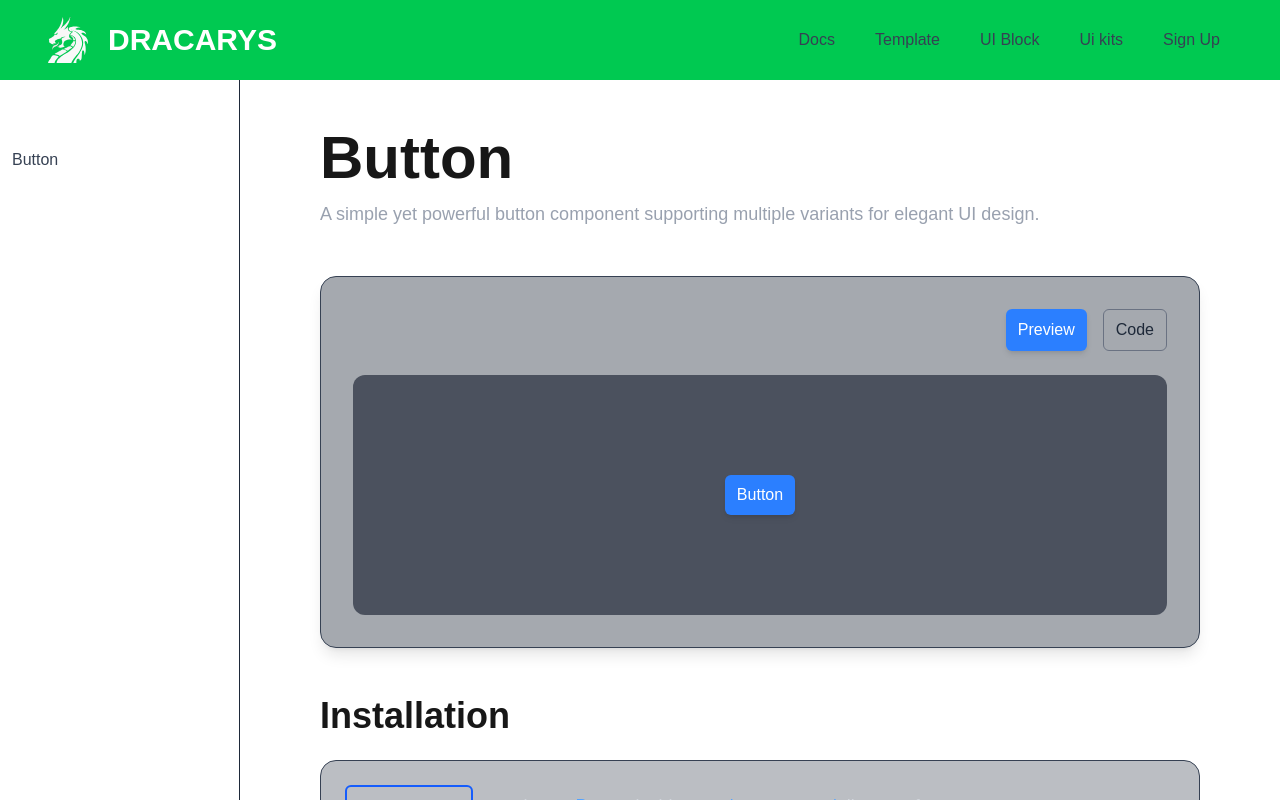
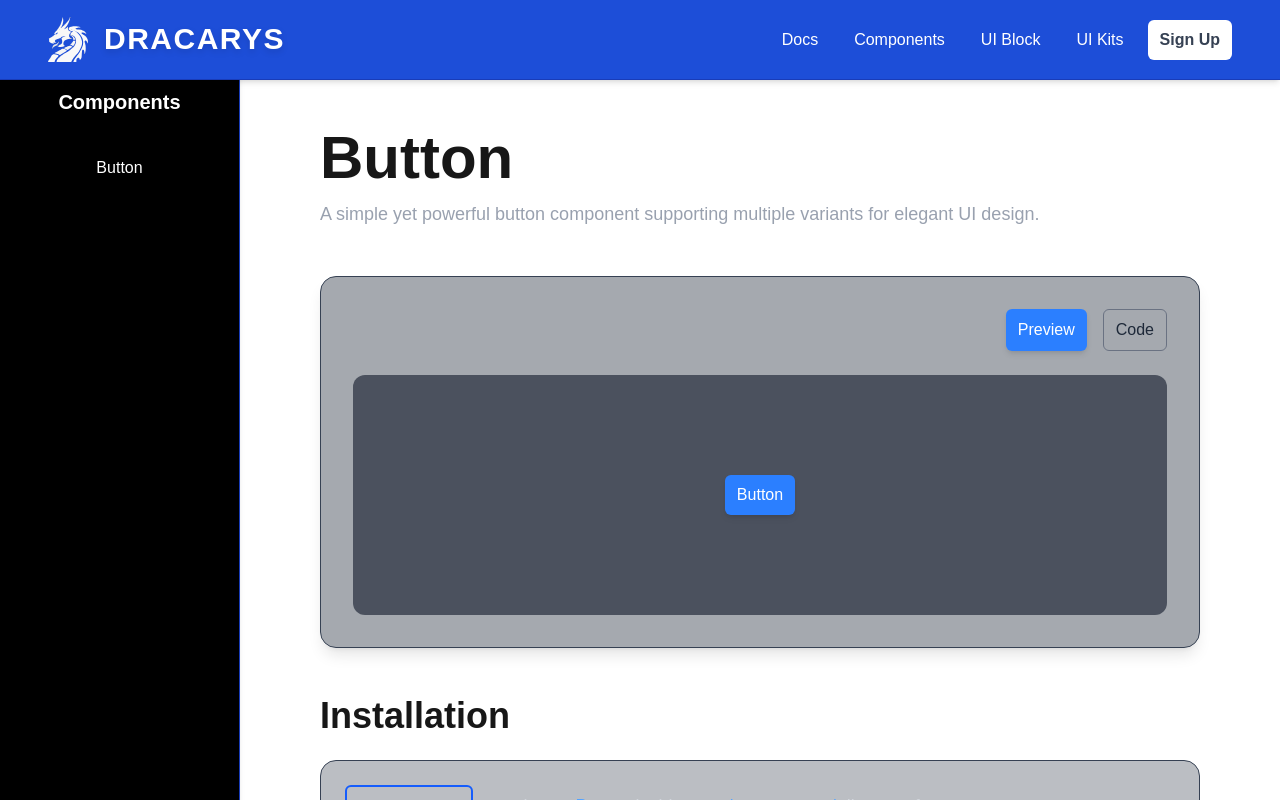
Before and after one commit to rootanvir/components_library-next.js, a Next.js app: page / in a window 1280 px wide. Built offline with nearby package versions, Linux system fonts and the light colour scheme; no server answers; the database is empty.

Commit message:
database config finished

```diff
--- /dev/null
+++ b/app/api/components/route.ts
@@ -0,0 +1,26 @@
+import { createClient } from "@supabase/supabase-js";
+import { NextResponse } from "next/server";
+import fs from "fs";
+import path from "path";
+
+export async function GET() {
+  if (!process.env.SUPABASE_URL || !process.env.SUPABASE_SERVICE_ROLE_KEY) {
+    return NextResponse.json({ error: "Supabase env vars missing" }, { status: 500 });
+  }
+
+  const supabase = createClient(
+    process.env.SUPABASE_URL,
+    process.env.SUPABASE_SERVICE_ROLE_KEY
+  );
+
+  const { data, error } = await supabase.from("components_lib").select("*");
+
+  if (error) {
+    return NextResponse.json({ error: error.message }, { status: 500 });
+  }
+
+  const filePath = path.join(process.cwd(), "public/json/comList.json");
+  fs.writeFileSync(filePath, JSON.stringify(data, null, 2));
+
+  return NextResponse.json(data || []);
+}
--- a/components/lib/Btn.tsx
+++ b/components/lib/Btn.tsx
@@ -1,15 +1,14 @@
-import React from 'react';
-import '../../styles/globals.css';
+import React, { FC } from 'react';
 
 interface BtnProps {
   text: string;
-  variant?: 'filled' | 'outline' | '3d' | 'glow' | 'neon' | 'gradient' | 'filling' | 'default';
+  variant?: 'filled' | 'outline' | '3d' | 'glow' | 'filling' | 'default';
   className?: string;
   image?: string;
   onClick?: () => void;
 }
 
-const Btn: React.FC<BtnProps> = ({ text, variant, className = '', image, onClick }) => {
+const Btn: FC<BtnProps> = ({ text, variant, className = '', image, onClick }) => {
   let base =
     'px-3 py-2 rounded-md cursor-pointer flex items-center justify-center gap-2 transition-all duration-150 font-medium transform';
 
@@ -31,7 +30,7 @@ const Btn: React.FC<BtnProps> = ({ text, variant, className = '', image, onClick
     btnStyle =
       'relative overflow-hidden px-6 py-2 text-blue-600 font-semibold border-2 border-blue-600 rounded-md transition-all duration-200 ease-out active:scale-95 before:absolute before:inset-0 before:bg-blue-600 before:scale-x-0 before:origin-left before:transition-transform before:duration-500 before:ease-out hover:before:scale-x-100 hover:text-white before:-z-10';
   } else {
-    btnStyle = 'text-gray-700 hover:text-gray-500 hover:scale-105 active:scale-95';
+    btnStyle = 'text-gray-700 hover:scale-105 active:scale-95';
   }
 
   return (
--- a/components/main/ComView.tsx
+++ b/components/main/ComView.tsx
@@ -74,6 +74,7 @@ const ComView: FC<Props> = ({ className = "" }) => {
       <Input />
       <Input variant="password" text="Enter password" pass={false} />
       <Input text="Location" variant="location"/>
+      <Btn text="Text" variant ="filling"/>
 
       <FetchDB  />
     </section>
--- a/components/main/Nav.tsx
+++ b/components/main/Nav.tsx
@@ -1,32 +1,41 @@
 'use client';
 
-import React, { FC, useState } from 'react';
+import React, { FC } from 'react';
 import Link from "next/link";
 import Image from "next/image";
 import '../../styles/globals.css';
 import Btn from '../lib/Btn';
 
 const Nav: FC = () => {
-
   return (
-    <nav className="flex justify-between items-center h-20 px-12  border-gray-800 bg-green-500">
-      <Link href="#" className="flex items-center gap-5 flex-shrink-0">
+    <nav className="flex justify-between items-center h-20 px-12 border-b border-blue-800 bg-[#1d4ed8] shadow-md">
+      <Link
+        href="#"
+        className="flex items-center gap-4 flex-shrink-0 hover:scale-105 transition-transform duration-300"
+      >
         <Image
-          src ="/images/dragon.svg"
+          src="/images/dragon.svg"
           width={40}
           height={40}
           alt="Our Logo"
         />
-        <h1 className="text-white font-bold text-3xl" >DRACARYS</h1>
+        <h1 className="text-white font-extrabold text-3xl tracking-wider drop-shadow-md">
+          DRACARYS
+        </h1>
       </Link>
-      <div className="flex gap-4 text-white">
-        <Btn text="Docs" />
-        <Btn text="Template" />
-        <Btn text="UI Block" />
-        <Btn text="Ui kits" />
-        <Btn text="Sign Up" />
+
+      <div className="flex gap-3">
+        <Btn text="Docs"     className="text-white " />
+        <Btn text="Components" className="text-white " />
+        <Btn text="UI Block" className="text-white " />
+        <Btn text="UI Kits"  className="text-white " />
+        <Btn
+          text="Sign Up"
+          className="bg-white text-[#1d4ed8] font-semibold hover:bg-blue-100 transition-all duration-300"
+        />
       </div>
     </nav>
   );
-}
+};
+
 export default Nav;
--- a/components/main/Sidebar.tsx
+++ b/components/main/Sidebar.tsx
@@ -7,17 +7,17 @@ interface SideBarProps {
 
 const SideBar: FC<SideBarProps> = ({ children }) => {
   return (
-    <div className="h-screen w-60 border-r border-gray-800 flex flex-col bg-dark">
-      {/* Header */}
-      <h1 className="text-xl font-bold p-6 flex-shrink-0  border-gray-800 text-white">
+    <div className="h-screen w-60 border-r border-blue-800 flex flex-col bg-black shadow-md items-center">
+      <h1 className="text-xl font-bold p-6 flex-shrink-0 text-white ">
         Components
       </h1>
 
-      {/* Scrollable nav */}
-      <nav className="flex-1 overflow-y-auto">
+      <nav className="flex-1 overflow-y-auto px-4 py-2 space-y-2">
         {children}
-        <Btn text="Button"/>
-
+        <Btn
+          text="Button"
+          className="w-full text-white "
+        />
       </nav>
     </div>
   );
--- a/db/fetchDB.tsx
+++ b/db/fetchDB.tsx
@@ -1,41 +1,39 @@
 "use client";
 
-import React, { useEffect, useState } from "react";
-import { supabase } from "@/db/supabaseClient";
+import { useEffect, useState } from "react";
 
 export default function FetchDB() {
   const [data, setData] = useState<any[]>([]);
+  const [error, setError] = useState<string | null>(null);
+  const [loading, setLoading] = useState(true);
 
   useEffect(() => {
-    const fetchData = async () => {
-      const { data, error } = await supabase
-        .from("components_lib")
-        .select("comp_id, comp_name");
-
-      console.log("Fetched Data:", data);
-      console.log("Error:", error);
-
-      if (error) console.error(error);
-      else setData(data || []);
-    };
-
-    fetchData();
+    fetch("/api/components")
+      .then(res => res.json())
+      .then(json => {
+        if (json.error) {
+          setError(json.error);
+          setData([]);
+        } else {
+          setData(json);
+          setError(null);
+        }
+      })
+      .catch(err => {
+        console.error(err);
+        setError("Failed to fetch components");
+      })
+      .finally(() => setLoading(false));
   }, []);
 
+  if (loading) return <p>Loading...</p>;
+  if (error) return <p className="text-red-500">Error: {error}</p>;
+
   return (
-    <div className="p-4 text-white">
-      <h1 className="text-xl font-bold mb-3">Supabase: components_lib</h1>
-      {data.length === 0 ? (
-        <p>No data found in <strong>components_lib</strong> table.</p>
-      ) : (
-        <ul>
-          {data.map((item) => (
-            <li key={item.comp_id}>
-              {item.comp_name} — ID: {item.comp_id}
-            </li>
-          ))}
-        </ul>
-      )}
-    </div>
+    <ul>
+      {data.map(item => (
+        <li key={item.id}>{item.category} | {item.variants} | {item.code}</li>
+      ))}
+    </ul>
   );
 }
--- a/db/supabaseClient.tsx
+++ b/db/supabaseClient.tsx
@@ -1,6 +1,6 @@
-import { createClient } from '@supabase/supabase-js'
+import { createClient } from "@supabase/supabase-js";
 
-const supabaseUrl = process.env.NEXT_PUBLIC_SUPABASE_URL!
-const supabaseAnonKey = process.env.NEXT_PUBLIC_SUPABASE_ANON_KEY!
-
-export const supabase = createClient(supabaseUrl, supabaseAnonKey)
+export const supabase = createClient(
+  process.env.NEXT_PUBLIC_SUPABASE_URL!,
+  process.env.NEXT_PUBLIC_SUPABASE_ANON_KEY!
+);
--- a/package.json
+++ b/package.json
@@ -12,6 +12,7 @@
     "@supabase/supabase-js": "^2.79.0",
     "flag-icon-css": "^4.1.7",
     "framer-motion": "^12.23.24",
+    "fs": "^0.0.1-security",
     "lucide-react": "^0.552.0",
     "next": "16.0.1",
     "prismjs": "^1.30.0",
--- a/public/json/ComList.json
+++ b/public/json/ComList.json
@@ -1,14 +1,38 @@
-{
-  "Btn": {
-    "variants": [
-      "filled",
-      "outline",
-      "3d",
-      "glow",
-      "neon",
-      "gradient",
-      "filling",
-      "default"
-    ]
+[
+  {
+    "id": 1,
+    "category": "Button",
+    "variants": "filled",
+    "code": "<Btn text=\"Button\" variant=\"filled\" />"
+  },
+  {
+    "id": 2,
+    "category": "Button",
+    "variants": "outline",
+    "code": "<Btn text=\"Button\" variant=\"outline\" />"
+  },
+  {
+    "id": 3,
+    "category": "Button",
+    "variants": "3d",
+    "code": "<Btn text=\"Button\" variant=\"3d\" />"
+  },
+  {
+    "id": 4,
+    "category": "Button",
+    "variants": "glow",
+    "code": "<Btn text=\"Button\" variant=\"glow\" />"
+  },
+  {
+    "id": 5,
+    "category": "Button",
+    "variants": "filling",
+    "code": "<Btn text=\"Button\" variant=\"filling\" />"
+  },
+  {
+    "id": 6,
+    "category": "Button",
+    "variants": "default",
+    "code": "<Btn text=\"Button\" variant=\"default\" />"
   }
-}
+]
```
Also changed, not shown: 1 other file (tests, documents, lock files or other folders).
